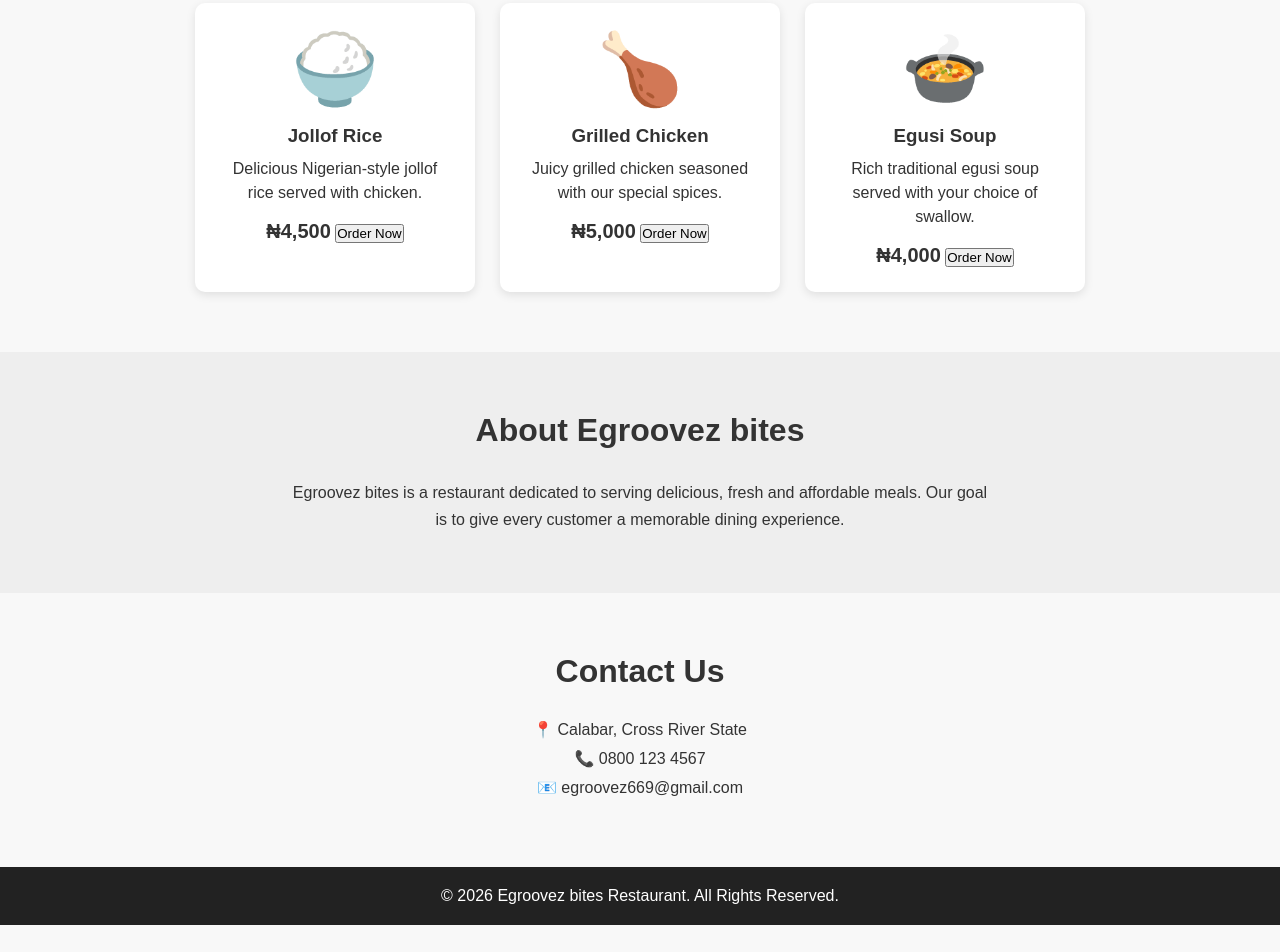
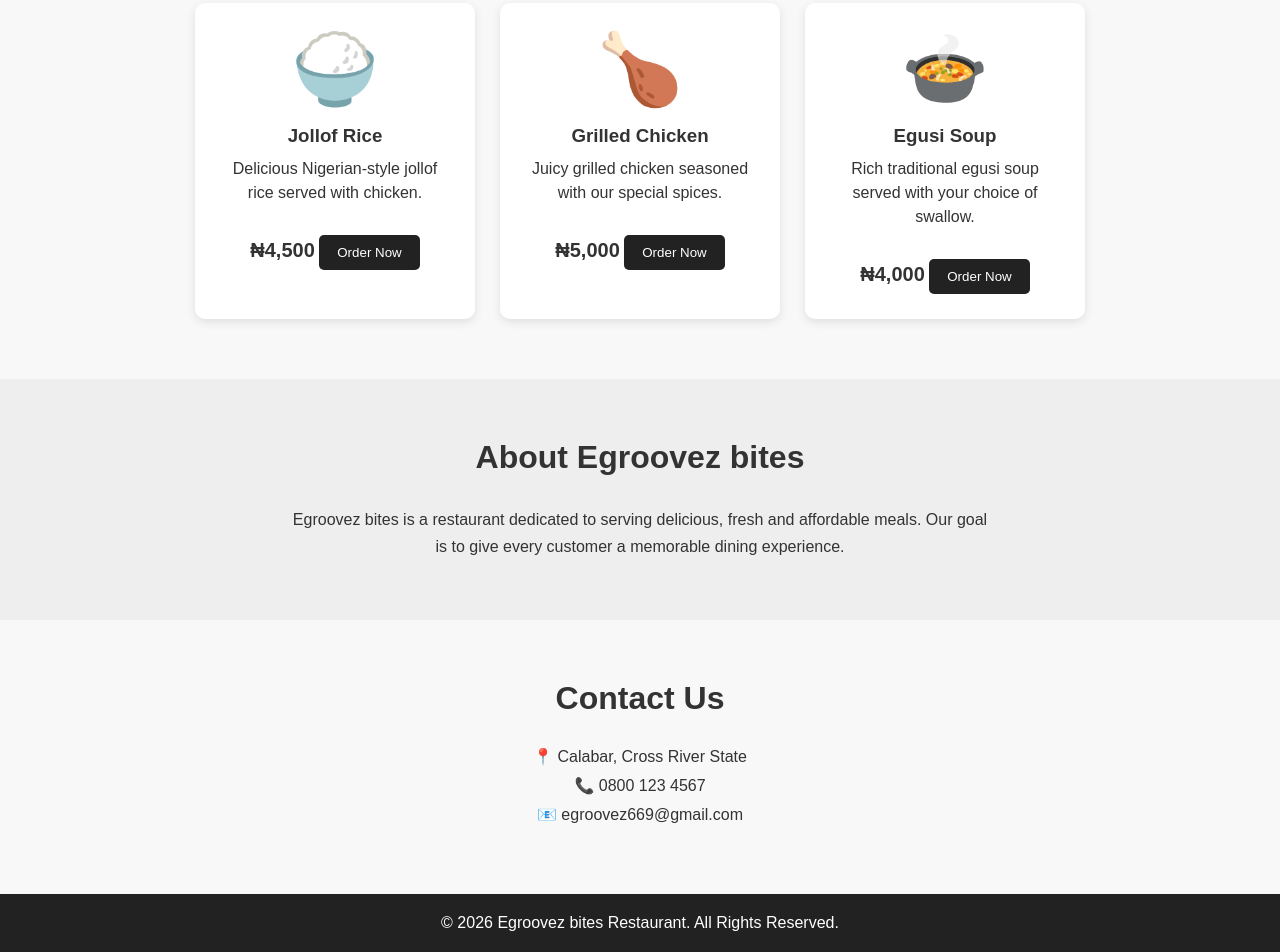
Before and after one commit to Egroovez/Egroovez-bites, a plain HTML site: page Index.html in a window 1280 px wide. Shown: the part 696-1648 px from the top of the page. Before the commit the page ends 1621 px from the top, so only its background shows below. Drawn offline with Linux system fonts and the light colour scheme.

Commit message:
Improve restaurant button styling

```diff
--- a/Styles.css
+++ b/Styles.css
@@ -147,3 +147,16 @@ footer {
         font-size: 17px;
     }
 }
+.food-card button {
+    margin-top: 15px;
+    padding: 10px 18px;
+    border: none;
+    border-radius: 5px;
+    background: #222;
+    color: white;
+    cursor: pointer;
+}
+
+.food-card button:hover {
+    opacity: 0.8;
+}
```
